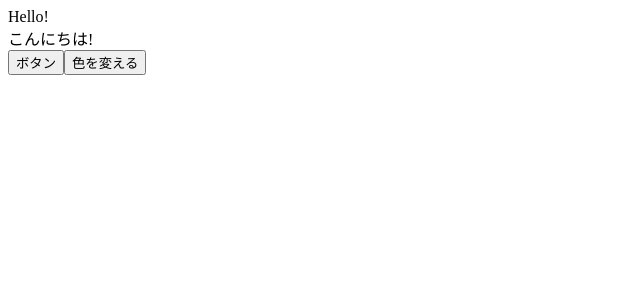
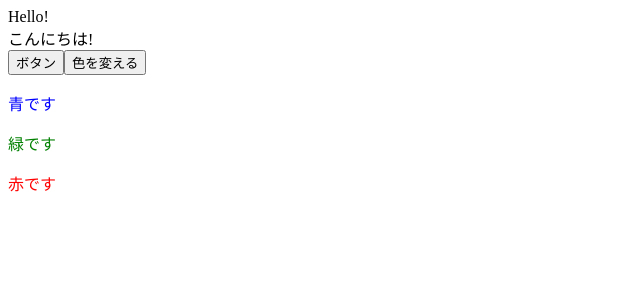
Before and after one commit to TakeshiShiomi/react_study, a React (Create React App) app: page / in a window 1280 px wide. Shown: the top 300 px of the page, without its empty margins (0-640 px from the left). Built offline with nearby package versions, Linux system fonts and the light colour scheme.

Commit message:
propsについて実装

```diff
--- /dev/null
+++ b/src/PropsPractice.tsx
@@ -0,0 +1,21 @@
+import React from 'react';
+import './App.css';
+
+interface PropsPracticeProps {
+  colorName: string;
+  text: string;
+}
+
+// propsを分割代入を使用して個々の変数colorNameとtextに割り当てています。
+// これにより、propsの値にアクセスするためには単に変数名を使用するだけでよくなる
+export const PropsPractice: React.FC<PropsPracticeProps> = ({ colorName, text }) => {
+  const colorStyle = {
+    color: colorName,
+  };
+
+  return (
+    <>
+      <p style={colorStyle}>{text}</p>
+    </>
+  );
+};
--- /dev/null
+++ b/src/PropsPractice2.tsx
@@ -0,0 +1,23 @@
+import React from 'react';
+import './App.css';
+
+interface PropsPractice2Props {
+  colorName: string;
+  text: string;
+}
+
+// propsを一つのオブジェクトとして受け取り、それをpropsという名前の変数に割り当てている。
+// その後、propsの値にアクセスするためにprops.colorNameやprops.textのようにドット記法を使用。
+export const PropsPractice2: React.FC<PropsPractice2Props> = (props) => {
+  const colorStyle = {
+    color: props.colorName,
+  };
+
+  console.log(props);
+
+  return (
+    <>
+      <p style={colorStyle}>{props.text}</p>
+    </>
+  );
+};
--- a/src/index.tsx
+++ b/src/index.tsx
@@ -2,6 +2,8 @@ import React from 'react';
 import {createRoot} from 'react-dom/client';
 
 import { App } from './App';
+import { PropsPractice } from './PropsPractice';
+import { PropsPractice2 } from './PropsPractice2';
 
 
 const rootElement = document.getElementById('root');
@@ -10,4 +12,16 @@ if (!rootElement) {
 }
 
 const root = createRoot(rootElement);
-root.render(<App />);
+root.render(
+  <>
+    <App />
+
+    {/*
+    propsとは、コンポーネントに渡す引数のこと
+    コンポーネントタグの中に属性として値を渡すことで、コンポーネントに値を渡すことができる
+    */}
+    <PropsPractice colorName='blue' text='青です' />
+    <PropsPractice colorName='green' text='緑です' />
+    <PropsPractice2 colorName='red' text='赤です' />
+  </>
+);
```
